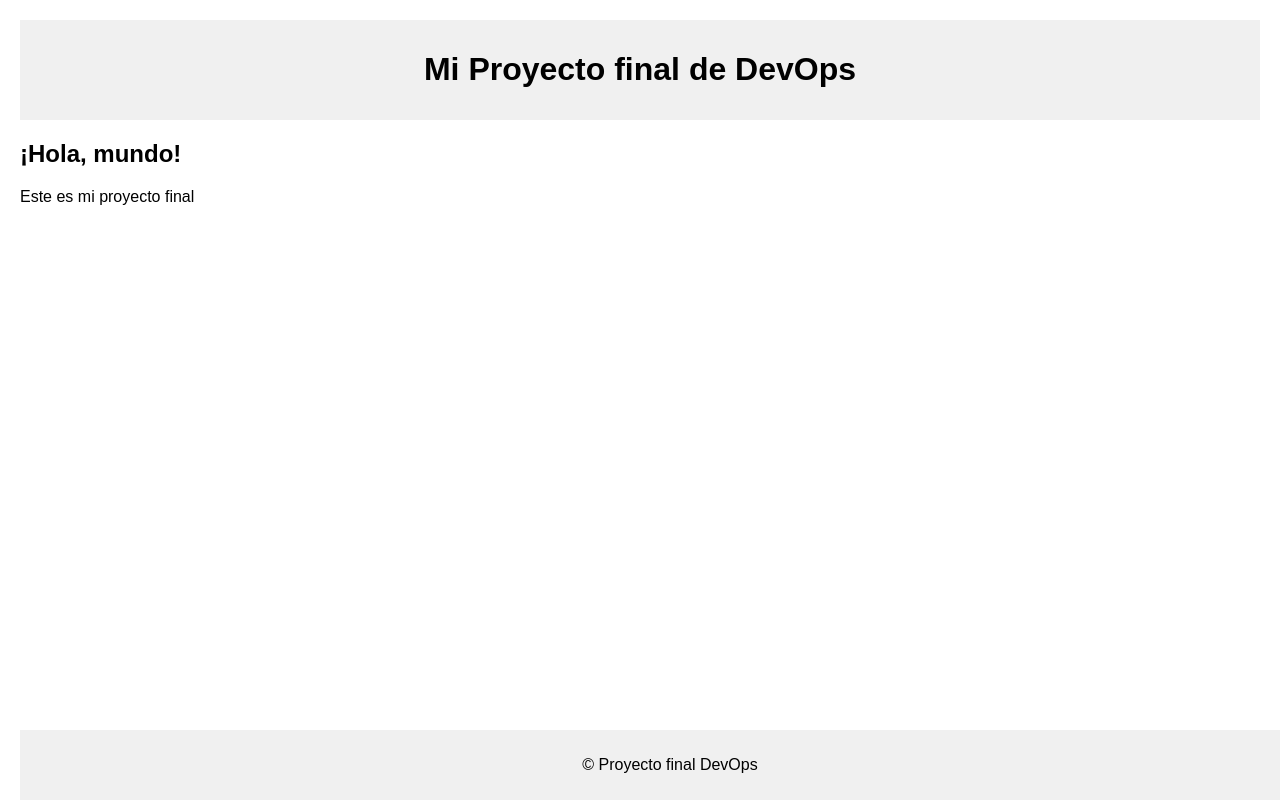
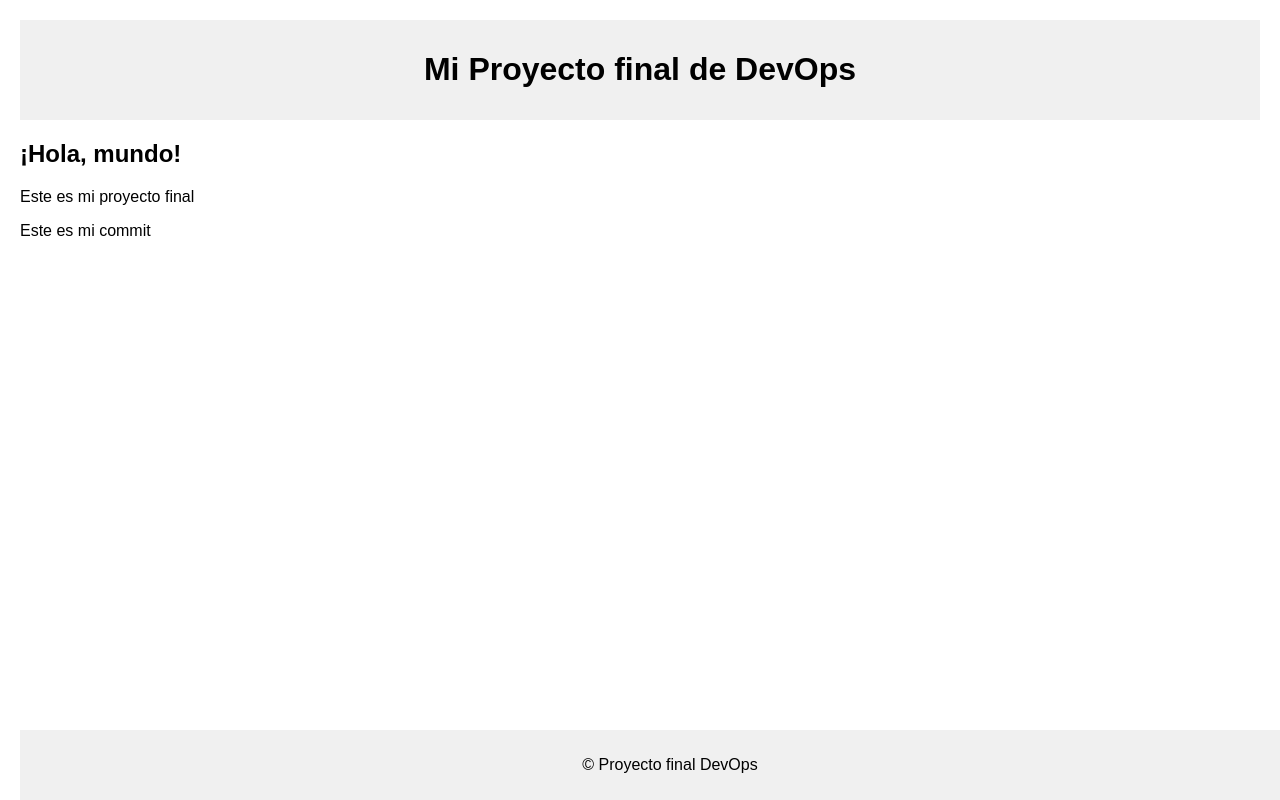
Before and after one commit to HermesM7/Proyectofinal, a plain HTML site: page Practica final/Index.html in a window 1280 px wide. Drawn offline with Linux system fonts and the light colour scheme.

Commit message:
Update Index.html

```diff
--- a/Practica final/Index.html
+++ b/Practica final/Index.html
@@ -39,6 +39,7 @@
     <section>
         <h2>¡Hola, mundo!</h2>
         <p>Este es mi proyecto final</p>
+        <p>Este es mi commit</p>
     </section>
 
     <footer>
```
